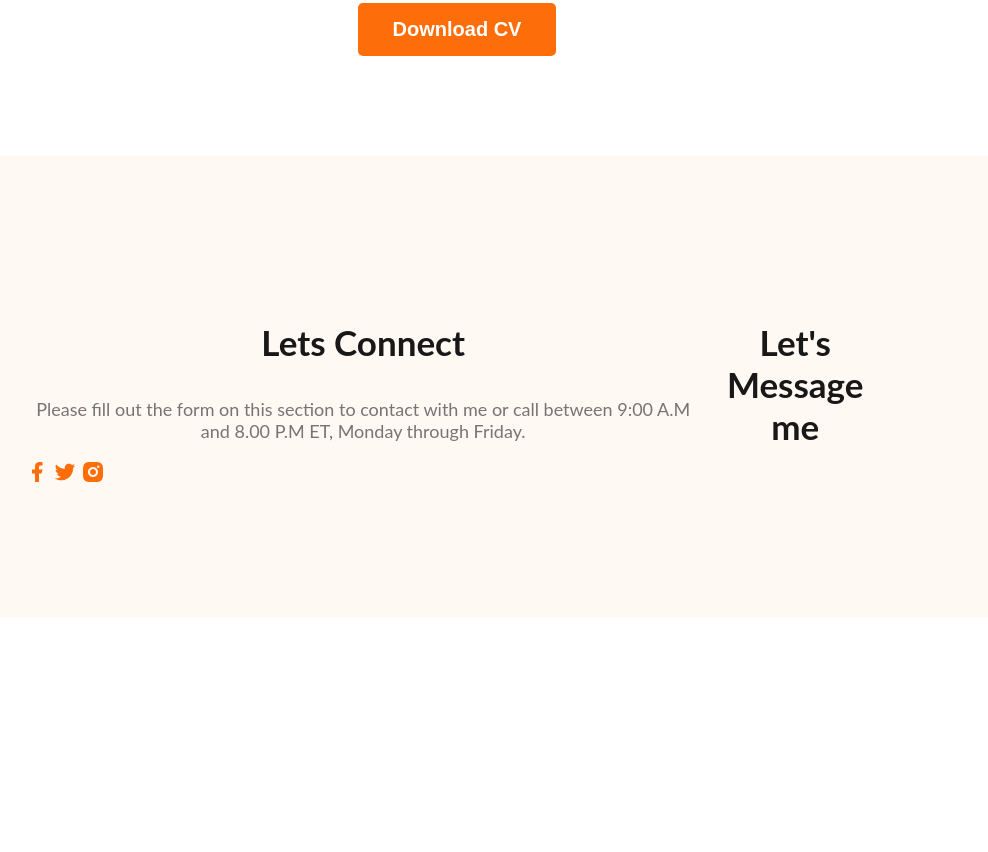
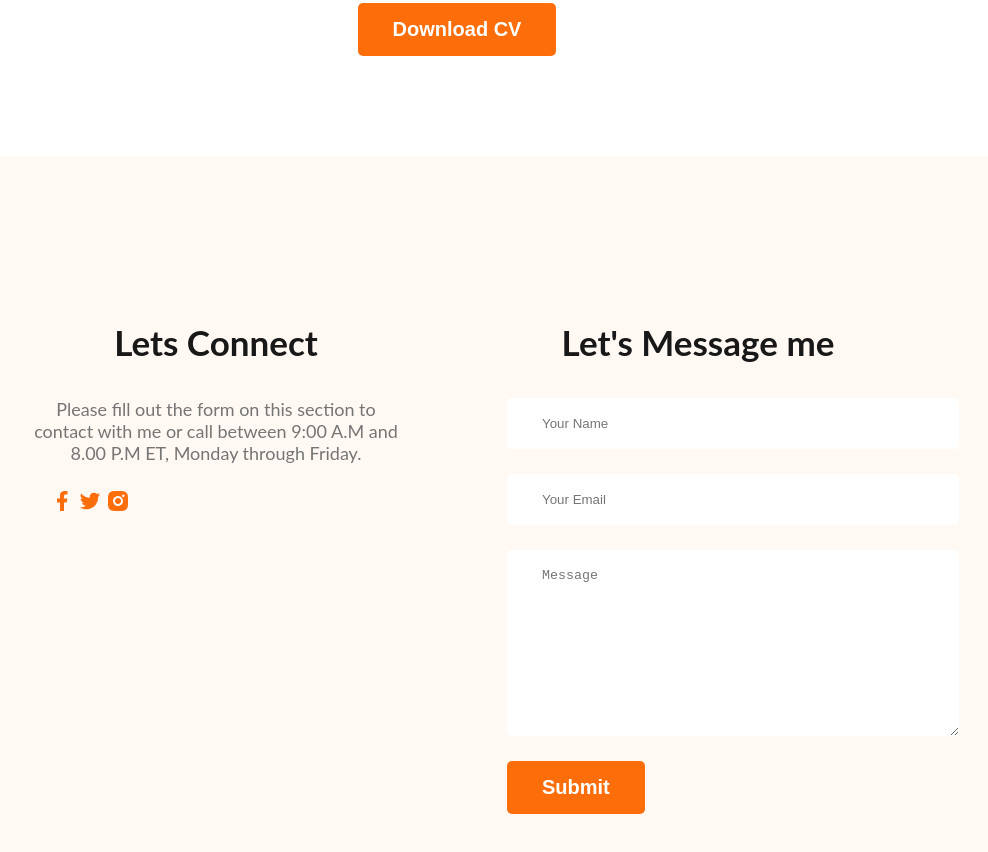
Before and after one commit to Mostaryj/developer-portfolio, a plain HTML site: page index.html in a window 1280 px wide. Shown: the part 3035-3887 px from the top of the page, without its empty margins (183-1171 px from the left). Before the commit the page ends 3660 px from the top, so only its background shows below. Drawn offline with Linux system fonts and the light colour scheme.

Commit message:
added few more

```diff
--- a/index.html
+++ b/index.html
@@ -164,6 +164,12 @@
 
         <div class="footer-column">
             <h3 class="section-title">Let's Message me</h3>
+            <form class="contact"  action="">
+                <input type="text" placeholder="Your Name">
+                <input type="email" placeholder="Your Email">
+                <textarea name="" placeholder="Message" id="" cols="30" rows="10"></textarea>
+                <input class="btn-primary" type="submit" value="Submit">
+            </form>
 
 
         </div>
--- a/styles/portfolio.css
+++ b/styles/portfolio.css
@@ -168,4 +168,24 @@ footer{
     background: #FFF8F3;
     padding: 130px 200px;
     margin-top: 100px;
+    gap: 100px;
 }
+.footer-column{
+    width: 50%;
+
+}
+.social-link{
+    margin: 25px;
+
+}
+.contact input[type="text"], .contact input[type="email"],
+textarea {
+    display: block;
+    margin-bottom: 25px;
+    padding: 18px 35px;
+    color: #757575;
+    border-radius: 5px;
+    background: #FFF;
+    border:0;
+    width: 100%;
+}
```
